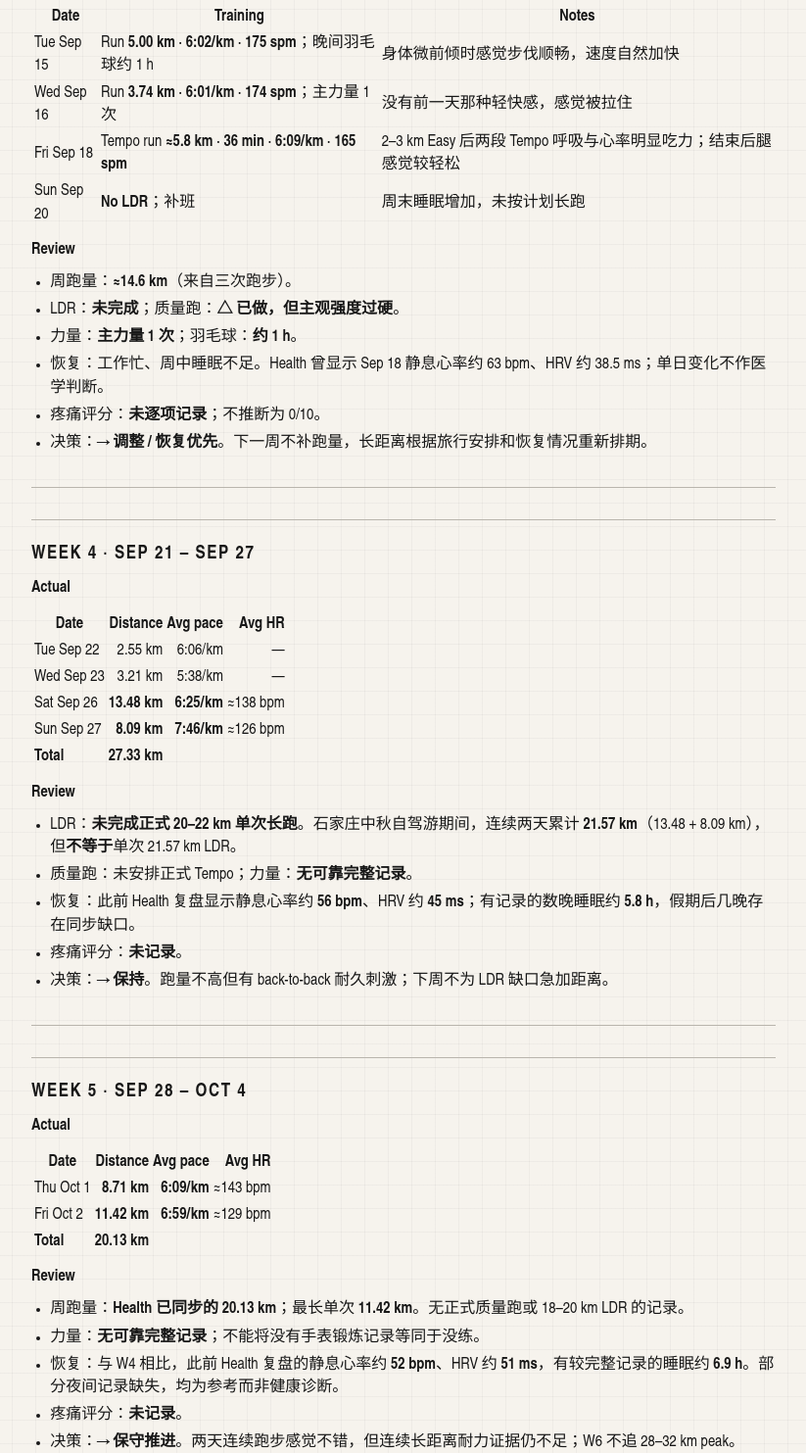
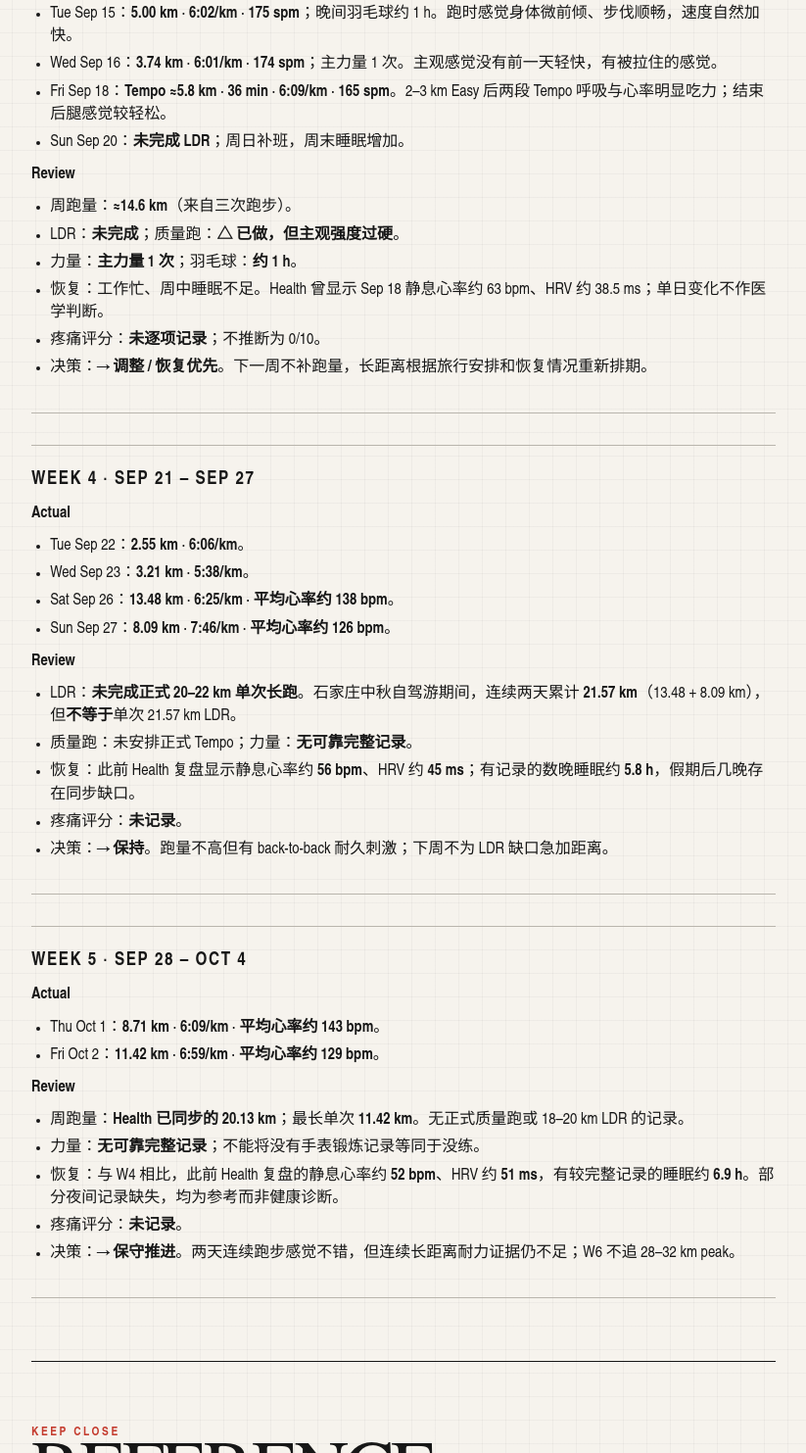
Before and after one commit to puran1218/micro-weekly, a website: page static/plans/campaigns/tj-2026/index.html in a window 1280 px wide. Shown: the part 6639-8122 px from the top of the page at 98% size, without its empty margins (228-1051 px from the left). Drawn offline with Linux system fonts and the light colour scheme.

Commit message:
docs(training): align campaign weekly review entries with existing page style

```diff
--- a/static/plans/campaigns/tj-2026/index.html
+++ b/static/plans/campaigns/tj-2026/index.html
@@ -478,34 +478,12 @@ footer { display: flex; justify-content: space-between; gap: 20px; padding: 36px
 <article>
 <h3>Week 3 · Sep 14 – Sep 20</h3>
 <p><strong>Actual</strong></p>
-<table>
-<thead>
-<tr>
-<th>Date</th>
-<th>Training</th>
-<th>Notes</th>
-</tr>
-</thead>
-<tbody><tr>
-<td>Tue Sep 15</td>
-<td>Run <strong>5.00 km · 6:02/km · 175 spm</strong>；晚间羽毛球约 1 h</td>
-<td>身体微前倾时感觉步伐顺畅，速度自然加快</td>
-</tr>
-<tr>
-<td>Wed Sep 16</td>
-<td>Run <strong>3.74 km · 6:01/km · 174 spm</strong>；主力量 1 次</td>
-<td>没有前一天那种轻快感，感觉被拉住</td>
-</tr>
-<tr>
-<td>Fri Sep 18</td>
-<td>Tempo run <strong>≈5.8 km · 36 min · 6:09/km · 165 spm</strong></td>
-<td>2–3 km Easy 后两段 Tempo 呼吸与心率明显吃力；结束后腿感觉较轻松</td>
-</tr>
-<tr>
-<td>Sun Sep 20</td>
-<td><strong>No LDR</strong>；补班</td>
-<td>周末睡眠增加，未按计划长跑</td>
-</tr></tbody></table>
+<ul>
+<li>Tue Sep 15：<strong>5.00 km · 6:02/km · 175 spm</strong>；晚间羽毛球约 1 h。跑时感觉身体微前倾、步伐顺畅，速度自然加快。</li>
+<li>Wed Sep 16：<strong>3.74 km · 6:01/km · 174 spm</strong>；主力量 1 次。主观感觉没有前一天轻快，有被拉住的感觉。</li>
+<li>Fri Sep 18：<strong>Tempo ≈5.8 km · 36 min · 6:09/km · 165 spm</strong>。2–3 km Easy 后两段 Tempo 呼吸与心率明显吃力；结束后腿感觉较轻松。</li>
+<li>Sun Sep 20：<strong>未完成 LDR</strong>；周日补班，周末睡眠增加。</li>
+</ul>
 <p><strong>Review</strong></p>
 <ul>
 <li>周跑量：<strong>≈14.6 km</strong>（来自三次跑步）。</li>
@@ -519,45 +497,12 @@ footer { display: flex; justify-content: space-between; gap: 20px; padding: 36px
 <article>
 <h3>Week 4 · Sep 21 – Sep 27</h3>
 <p><strong>Actual</strong></p>
-<table>
-<thead>
-<tr>
-<th>Date</th>
-<th align="right">Distance</th>
-<th align="right">Avg pace</th>
-<th align="right">Avg HR</th>
-</tr>
-</thead>
-<tbody><tr>
-<td>Tue Sep 22</td>
-<td align="right">2.55 km</td>
-<td align="right">6:06/km</td>
-<td align="right">—</td>
-</tr>
-<tr>
-<td>Wed Sep 23</td>
-<td align="right">3.21 km</td>
-<td align="right">5:38/km</td>
-<td align="right">—</td>
-</tr>
-<tr>
-<td>Sat Sep 26</td>
-<td align="right"><strong>13.48 km</strong></td>
-<td align="right"><strong>6:25/km</strong></td>
-<td align="right">≈138 bpm</td>
-</tr>
-<tr>
-<td>Sun Sep 27</td>
-<td align="right"><strong>8.09 km</strong></td>
-<td align="right"><strong>7:46/km</strong></td>
-<td align="right">≈126 bpm</td>
-</tr>
-<tr>
-<td><strong>Total</strong></td>
-<td align="right"><strong>27.33 km</strong></td>
-<td align="right"></td>
-<td align="right"></td>
-</tr></tbody></table>
+<ul>
+<li>Tue Sep 22：<strong>2.55 km · 6:06/km</strong>。</li>
+<li>Wed Sep 23：<strong>3.21 km · 5:38/km</strong>。</li>
+<li>Sat Sep 26：<strong>13.48 km · 6:25/km · 平均心率约 138 bpm</strong>。</li>
+<li>Sun Sep 27：<strong>8.09 km · 7:46/km · 平均心率约 126 bpm</strong>。</li>
+</ul>
 <p><strong>Review</strong></p>
 <ul>
 <li>LDR：<strong>未完成正式 20–22 km 单次长跑</strong>。石家庄中秋自驾游期间，连续两天累计 <strong>21.57 km</strong>（13.48 + 8.09 km），但<strong>不等于</strong>单次 21.57 km LDR。</li>
@@ -570,33 +515,10 @@ footer { display: flex; justify-content: space-between; gap: 20px; padding: 36px
 <article>
 <h3>Week 5 · Sep 28 – Oct 4</h3>
 <p><strong>Actual</strong></p>
-<table>
-<thead>
-<tr>
-<th>Date</th>
-<th align="right">Distance</th>
-<th align="right">Avg pace</th>
-<th align="right">Avg HR</th>
-</tr>
-</thead>
-<tbody><tr>
-<td>Thu Oct 1</td>
-<td align="right"><strong>8.71 km</strong></td>
-<td align="right"><strong>6:09/km</strong></td>
-<td align="right">≈143 bpm</td>
-</tr>
-<tr>
-<td>Fri Oct 2</td>
-<td align="right"><strong>11.42 km</strong></td>
-<td align="right"><strong>6:59/km</strong></td>
-<td align="right">≈129 bpm</td>
-</tr>
-<tr>
-<td><strong>Total</strong></td>
-<td align="right"><strong>20.13 km</strong></td>
-<td align="right"></td>
-<td align="right"></td>
-</tr></tbody></table>
+<ul>
+<li>Thu Oct 1：<strong>8.71 km · 6:09/km · 平均心率约 143 bpm</strong>。</li>
+<li>Fri Oct 2：<strong>11.42 km · 6:59/km · 平均心率约 129 bpm</strong>。</li>
+</ul>
 <p><strong>Review</strong></p>
 <ul>
 <li>周跑量：<strong>Health 已同步的 20.13 km</strong>；最长单次 <strong>11.42 km</strong>。无正式质量跑或 18–20 km LDR 的记录。</li>
```
